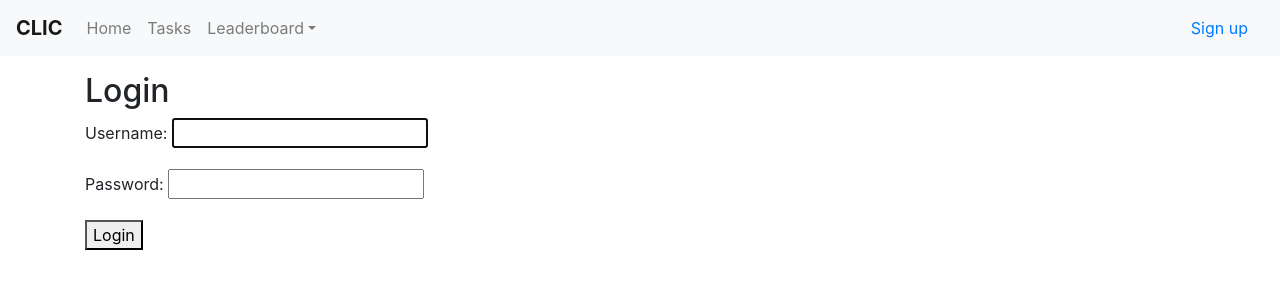
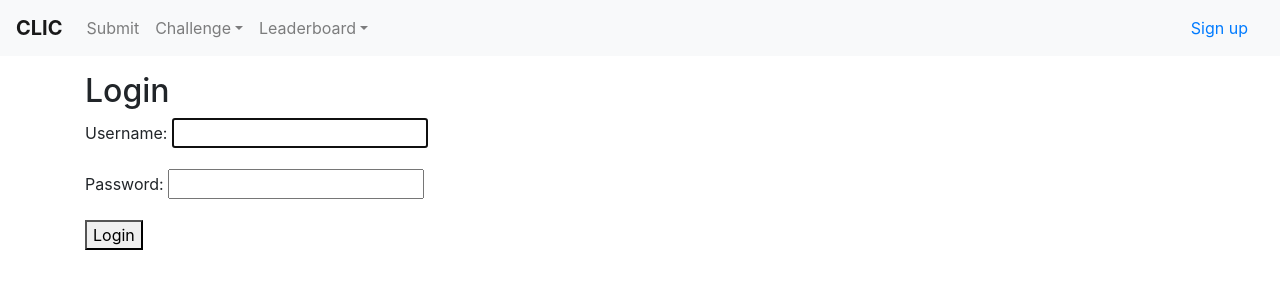
Before and after one commit to spacl-ua/CLIC, a Django app: page /accounts/login/ in a window 1280 px wide. Shown: the top 300 px of the page. Run offline with Django 3.2, Linux system fonts and the light colour scheme; data comes from the database, SQL or seed files in the repository; some libraries are stand-ins or nearby versions.

Commit message:
Update navigation

```diff
--- a/web/templates/flatpages/default.html
+++ b/web/templates/flatpages/default.html
@@ -5,6 +5,7 @@
 
 {% block content %}
 	<div class="card mb-3">
+		<h5 class="card-header">{{ flatpage.title }}</h5>
 		<div class="card-body">
 		{% with flatpage.content|markdown as content %}
 			{% evaluate content %}
--- a/web/templates/navigation.html
+++ b/web/templates/navigation.html
@@ -1,16 +1,25 @@
 <ul class="navbar-nav mr-auto">
 	<li class="nav-item{% if request.resolver_match.url_name == "home" %} active{% endif %}">
-		<a class="nav-link" href="/">Home</a>
+		<a class="nav-link" href="/">Submit</a>
 	</li>
-	<li class="nav-item{% if request.path == "/tasks/" %} active{% endif %}">
-		<a class="nav-link" href="/tasks/">Tasks</a>
+	<li class="nav-item">
+		<div class="dropdown{% if request.path in "/tasks/,/motivation/,/prizes/,/faq/,/instructions/" and request.path != '/' %} active{% endif %}">
+			<a href="#" class="nav-link dropdown-toggle" id="chMenu" data-toggle="dropdown" aria-haspopup="true" aria-expanded="false">Challenge</a>
+			<div class="dropdown-menu" aria-labelledby="chMenu">
+				<a class="dropdown-item{% if request.path == '/motivation/' %} active{% endif %}" href="/motivation/">Motivation</a>
+				<a class="dropdown-item{% if request.path == '/tasks/' %} active{% endif %}" href="/tasks/">Tasks</a>
+				<a class="dropdown-item{% if request.path == '/instructions/' %} active{% endif %}" href="/instructions/">Instructions</a>
+				<a class="dropdown-item{% if request.path == '/prizes/' %} active{% endif %}" href="/prizes/">Prizes</a>
+				<a class="dropdown-item{% if request.path == '/faq/' %} active{% endif %}" href="/faq/">FAQ</a>
+			</div>
+		</div>
 	</li>
 	<li class="nav-item">
 		<div class="dropdown{% if request.resolver_match.url_name == "leaderboard" %} active{% endif %}">
 			<a href="#" class="nav-link dropdown-toggle" id="lbMenu" data-toggle="dropdown" aria-haspopup="true" aria-expanded="false">Leaderboard</a>
 			<div class="dropdown-menu" aria-labelledby="lbMenu">
 				{% for phase in phases %}
-					<a class="dropdown-item" href="/leaderboard/{{ phase.task.name }}/{{ phase.name }}/">{{ phase }}</a>
+				<a class="dropdown-item{% if phase.task.name in request.path %} active{% endif %}" href="/leaderboard/{{ phase.task.name }}/{{ phase.name }}/">{{ phase }}</a>
 				{% endfor %}
 			</div>
 		</div>
```
